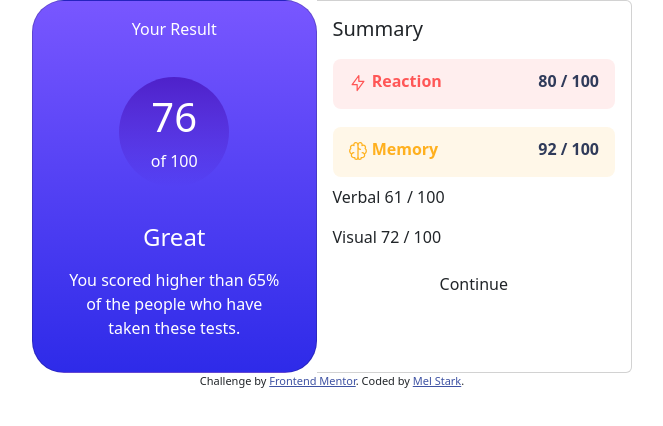
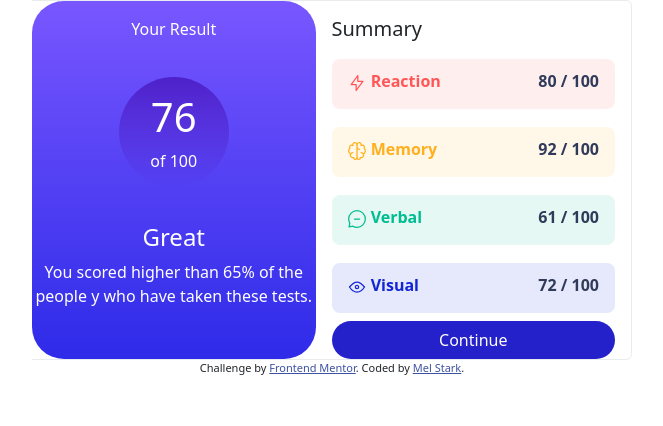
Before and after one commit to mel-stark/results-summary, a plain HTML site: page index.html in a window 1280 px wide. Shown: the whole page, without its empty margins (308-971 px from the left). Drawn offline with nearby package versions, Linux system fonts and the light colour scheme.

Commit message:
Complete right card skeleton

```diff
--- a/index.html
+++ b/index.html
@@ -22,17 +22,17 @@
   <div class="container-fluid text-center">
     <div class="row h-100">
       <div class="col-sm-12 align-self-center">
-        <div class="card-group mx-auto">
-          <div class="card rounded-5 left-card text-white">
+        <div class="card-group mx-auto border border-start-0 border-light-subtle rounded-end">
+          <div class="card rounded-5 left-card text-white border border-0">
             <p class="text-white sum-subtitle">Your Result</p>
             <div class="circle">
               <h1>76</h1>
               <p>of 100</p>
             </div>
               <h4 class="sum-subtitle">Great</h4>
-              <p class="summary-desc">You scored higher than 65% of the people who have taken these tests.</p>
+              <p c ylass="summary-desc">You scored higher than 65% of the people y who have taken these tests.</p>
           </div>
-          <div class="card right-card">
+          <div class="card right-card border border-0">
             <h5>Summary</h5>
 
             <div style="clear: both" class="results reaction rounded-3">
@@ -45,14 +45,23 @@
               <p class="alignright">92 / 100</p>
             </div>
 
-            <p>Verbal 61 / 100</p>
-            <p>Visual 72 / 100</p>
-            <button class="btn">Continue</button>
+            <div style="clear: both" class="results verbal rounded-3">
+              <p class="alignleft"><img src="assets/images/icon-verbal.svg"></img> Verbal</p>
+              <p class="alignright">61 / 100</p>
+            </div>
+
+            <div style="clear: both" class="results visual rounded-3">
+              <p class="alignleft"><img src="assets/images/icon-visual.svg"></img> Visual</p>
+              <p class="alignright">72 / 100</p>
+            </div>
+
+            <button class="btn rounded-5">Continue</button>
           </div>
         </div>
       </div>
     </div>
   </div>
+
 
   <div class="attribution">
     Challenge by <a href="https://www.frontendmentor.io?ref=challenge" target="_blank">Frontend Mentor</a>.
--- a/style.css
+++ b/style.css
@@ -21,6 +21,11 @@
 
 .attribution a {
     color: hsl(228, 45%, 44%);
+}
+
+.btn {
+    background-color: hsla(241, 72%, 46%);
+    color: white;
 }
 
 .card-group {
@@ -97,3 +102,19 @@
     padding-right: 1rem;
     color: hsl(224, 30%, 27%);
 }
+
+.verbal {
+    background-color: hsla(166, 100%, 37%, 0.1);
+}
+
+.verbal p {
+    color: hsla(166, 100%, 37%);
+}
+
+.visual {
+    background-color: hsla(234, 85%, 45%, 0.1);
+}
+
+.visual p {
+    color: hsla(234, 85%, 45%);
+}
```
